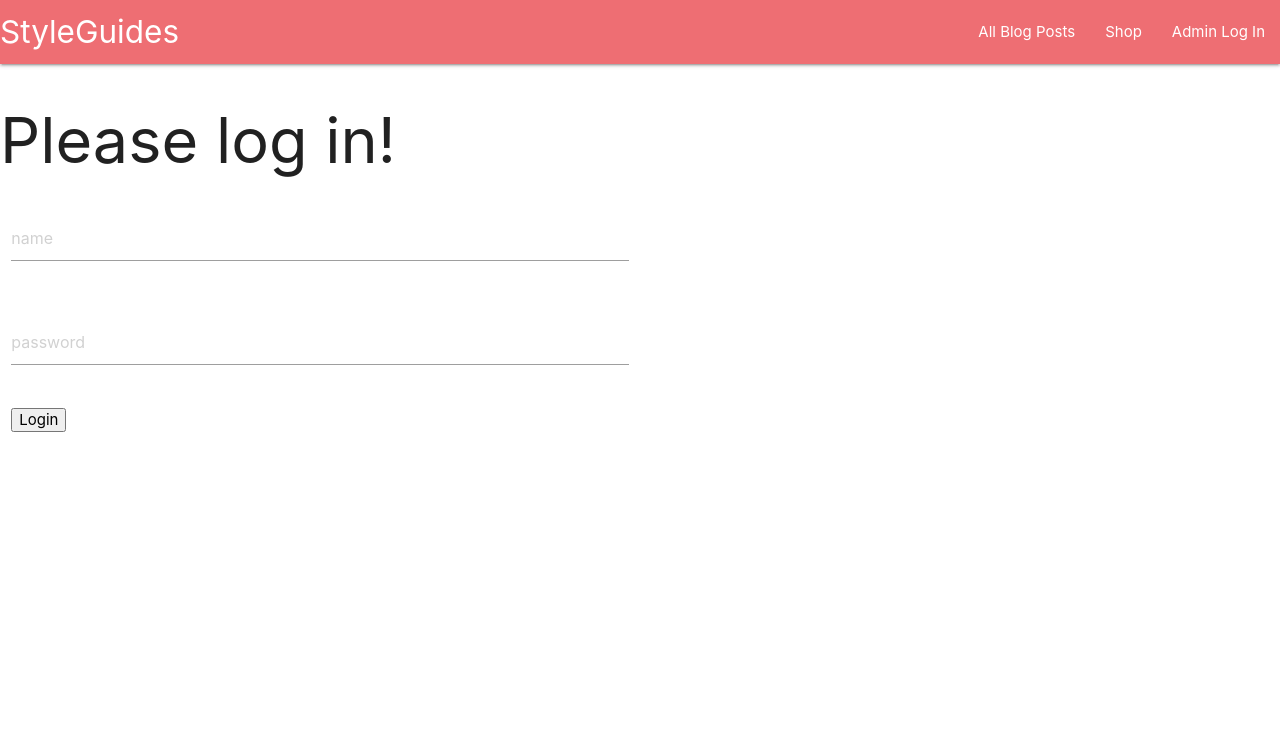
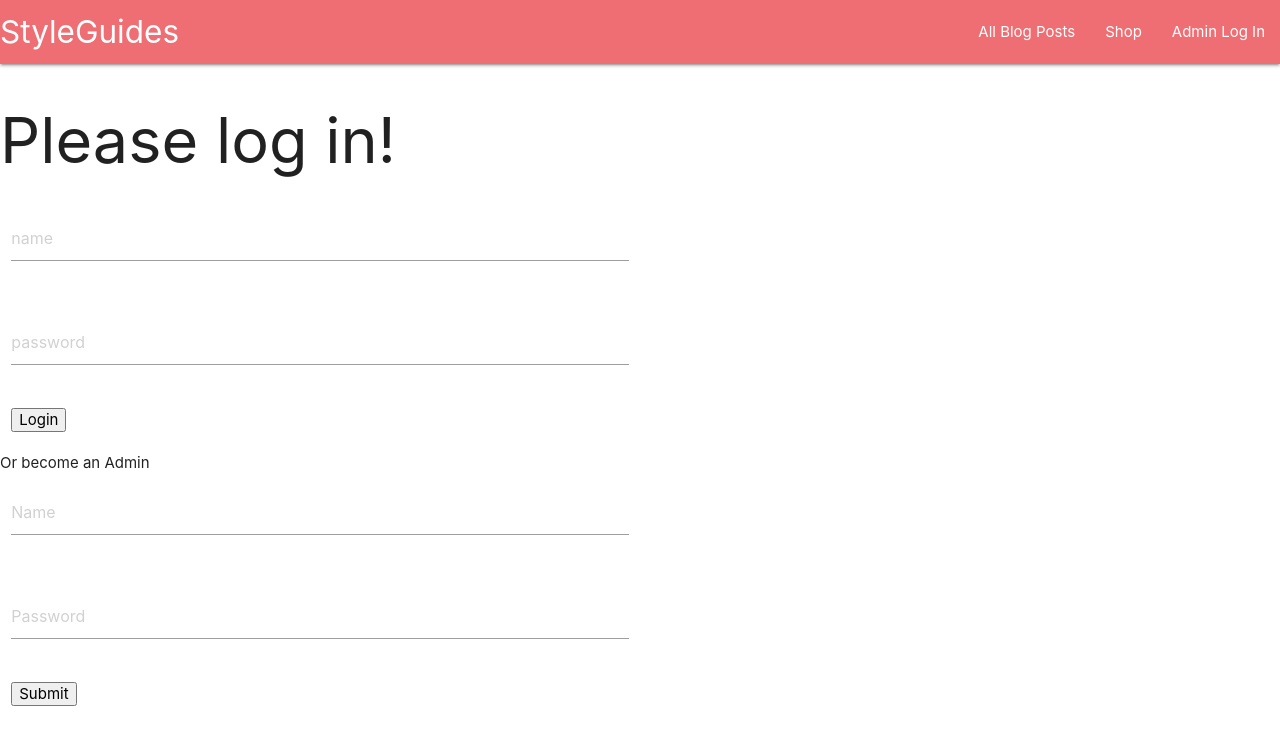
Before and after one commit to nthurnau/WDI_Project_4, a website: page public/index.html in a window 1280 px wide. Drawn offline with nearby package versions, Linux system fonts and the light colour scheme.

Commit message:
registration works, login works again, and connection to mlab works

```diff
--- a/controllers/api.js
+++ b/controllers/api.js
@@ -82,9 +82,11 @@ module.exports = {
 			res.json(admins)
 		})
 	},
-	// // create new admin
+	// create new admin
 	// create: function(req,res){
-	// 	Admin.create(req.body, function(err, admin){
+	// 	var newAdmin = new Admin(req.body)
+	// 		newAdmin.password = newAdmin.generateHash(req.body.password)
+	// 	  newAdmin.save(function(err, admin){
 	// 		if(err) return console.log(err)
 	// 		res.json({success: true, message: "Admin created!", admin: admin})
 	// 	})
--- a/main_routes/admin.js
+++ b/main_routes/admin.js
@@ -5,6 +5,7 @@ var
 
 adminRouter.route('/')
 	.get(apiCtrl.index)
+
 
 adminRouter.route('/:id')
 	.get(apiCtrl.show)
--- a/public/js/mainCtrl.js
+++ b/public/js/mainCtrl.js
@@ -27,8 +27,10 @@ angular.module('styleGuides')
     }
 
     self.register = function() {
+      console.log(self.name, self.password)
       admin.register(self.name, self.password)
         .then(handleRequest, handleRequest);
+        $state.go('blog-tools')
     }
     self.getUsers = function() {
       admin.getAdmins()
@@ -58,6 +60,12 @@ angular.module('styleGuides')
         self.admin = response.admin
       })
     }
+    self.create = function(){
+      console.log(admin)
+      admin.create(self.newAdmin).success(function(response){
+        $state.go('blog-tools')
+      })
+    }
     self.post = function(){
       console.log(auth.currentUser());
 			admin.post(auth.currentUser().id, self.newPost).success(function(response){
--- a/public/partials/home.html
+++ b/public/partials/home.html
@@ -15,3 +15,19 @@
   <button ng-click="main.logout()" ng-show="main.isAuthed()">Logout</button>
 </form>
 </div>
+Or become an Admin
+<div class="row" ng-hide="main.isAuthed()">
+<form class="col s12">
+  <div class="row">
+    <div class="input-field col s6">
+        <input type="text" ng-model="main.name" placeholder="Name"><br>
+    </div>
+  </div>
+  <div class="row">
+    <div class="input-field col s6">
+      <input type="password" ng-model="main.password" placeholder="Password"><br>
+    </div>
+  </div>
+  <button type="submit" ng-click="main.register()">Submit</button>
+</form>
+</div>
```
